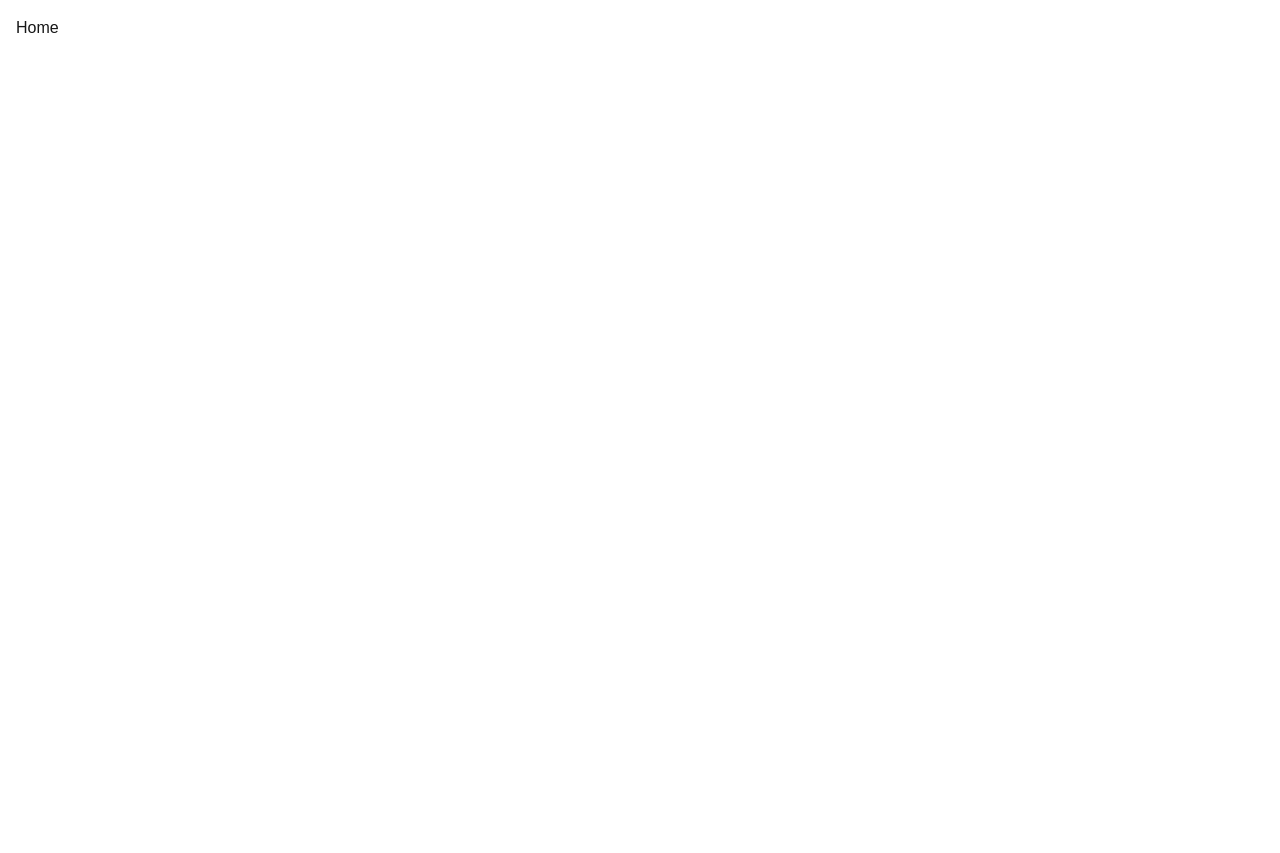
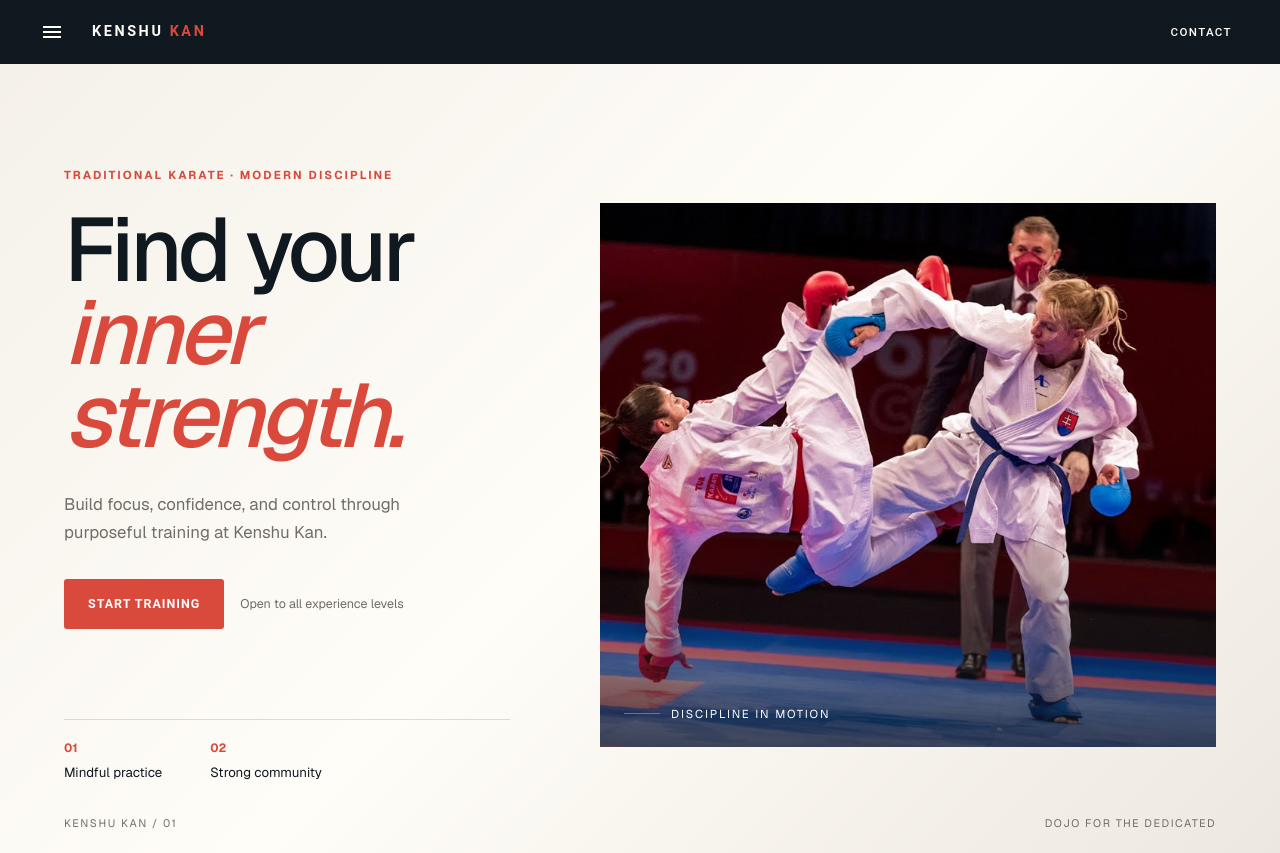
Before and after one commit to RokkerMomo/KarateApp, a Next.js app: page / in a window 1280 px wide. Before the commit the page ends 800 px from the top, so only its background shows below. Built offline with nearby package versions, Linux system fonts and the light colour scheme.

Commit message:
feat: add Material-UI and Emotion dependencies; include FrontIMG.jpg

```diff
--- a/app/globals.css
+++ b/app/globals.css
@@ -3,6 +3,12 @@
 :root {
   --background: #ffffff;
   --foreground: #171717;
+  --mainblue: #101820;
+  --mainred: #d94a3d;
+  --lightwhite: #f4f0e9;
+  --white: #fffdf8;
+  --muted: #716d67;
+  --line: rgba(16, 24, 32, 0.14);
 }
 
 @theme inline {
@@ -20,8 +26,205 @@
 }
 
 body {
-  background: var(--background);
+  background: var(--lightwhite);
   color: var(--foreground);
-  font-family: Arial, Helvetica, sans-serif;
-  padding: 1rem;
+  font-family: var(--font-geist-sans), sans-serif;
+  margin: 0;
 }
+
+.site-shell {
+  min-height: 100vh;
+  background: linear-gradient(135deg, #f4f0e9 0%, #fffdf8 52%, #ede8df 100%);
+}
+
+.hero {
+  max-width: 1380px;
+  min-height: calc(100vh - 64px);
+  margin: 0 auto;
+  padding: clamp(3rem, 8vw, 7rem) clamp(1.25rem, 5vw, 5rem) 2rem;
+  display: flex;
+  flex-direction: row;
+  justify-content: space-between;
+  align-items: center;
+  gap: clamp(2.5rem, 7vw, 8rem);
+  box-sizing: border-box;
+}
+
+.hero-copy {
+  flex: 1 1 42%;
+  max-width: 570px;
+  color: var(--mainblue);
+}
+
+.eyebrow {
+  color: var(--mainred);
+  font-size: 0.72rem;
+  font-weight: 700;
+  letter-spacing: 0.18em;
+  margin: 0 0 1.5rem;
+  text-transform: uppercase;
+}
+
+h1 {
+  font-size: clamp(3.6rem, 7vw, 7rem);
+  font-weight: 500;
+  letter-spacing: -0.05em;
+  line-height: 0.93;
+  margin: 0;
+}
+
+h1 span {
+  color: var(--mainred);
+  display: block;
+  font-style: italic;
+}
+
+.hero-description {
+  color: var(--muted);
+  font-size: 1.05rem;
+  line-height: 1.7;
+  margin: 2rem 0;
+  max-width: 390px;
+}
+
+.hero-actions {
+  display: flex;
+  align-items: center;
+  flex-wrap: wrap;
+  gap: 1rem;
+}
+
+.mainbutton {
+  background-color: var(--mainred) !important;
+  border-radius: 3px !important;
+  box-shadow: none !important;
+  font-size: 0.78rem !important;
+  font-weight: 700 !important;
+  letter-spacing: 0.08em !important;
+  padding: 0.9rem 1.5rem !important;
+  text-transform: uppercase !important;
+}
+
+.mainbutton:hover {
+  background-color: var(--mainblue) !important;
+}
+
+.hero-note {
+  color: var(--muted);
+  font-size: 0.78rem;
+}
+
+.hero-details {
+  border-top: 1px solid var(--line);
+  display: flex;
+  gap: 3rem;
+  margin-top: clamp(3rem, 7vw, 6rem);
+  padding-top: 1.2rem;
+}
+
+.hero-details div {
+  display: flex;
+  flex-direction: column;
+  gap: 0.35rem;
+}
+
+.hero-details strong {
+  color: var(--mainred);
+  font-size: 0.75rem;
+}
+
+.hero-details span {
+  color: var(--mainblue);
+  font-size: 0.83rem;
+}
+
+.imgcontainer {
+  background: var(--mainblue);
+  flex: 1 1 58%;
+  height: min(68vh, 680px);
+  min-height: 430px;
+  overflow: hidden;
+  position: relative;
+}
+
+.imgcontainer::after {
+  background: linear-gradient(180deg, transparent 60%, rgba(16, 24, 32, 0.72));
+  content: "";
+  inset: 0;
+  position: absolute;
+}
+
+.imgcontainer img {
+  object-fit: cover;
+  transition: transform 700ms ease;
+}
+
+.imgcontainer:hover img {
+  transform: scale(1.03);
+}
+
+.image-caption {
+  align-items: center;
+  bottom: 1.5rem;
+  color: var(--white);
+  display: flex;
+  font-size: 0.72rem;
+  gap: 0.7rem;
+  left: 1.5rem;
+  letter-spacing: 0.16em;
+  position: absolute;
+  text-transform: uppercase;
+  z-index: 1;
+}
+
+.caption-line {
+  background: var(--mainred);
+  height: 1px;
+  width: 36px;
+}
+
+.page-footer {
+  color: var(--muted);
+  display: flex;
+  font-size: 0.68rem;
+  justify-content: space-between;
+  letter-spacing: 0.14em;
+  margin: 0 auto;
+  max-width: 1380px;
+  padding: 0 clamp(1.25rem, 5vw, 5rem) 1.4rem;
+  text-transform: uppercase;
+}
+
+@media (max-width: 800px) {
+  .hero {
+    align-items: stretch;
+    flex-direction: column;
+    gap: 3rem;
+    padding-top: 3.5rem;
+  }
+
+  .hero-copy {
+    max-width: none;
+  }
+
+  .imgcontainer {
+    height: 58vh;
+    min-height: 360px;
+  }
+}
+
+@media (max-width: 480px) {
+  .hero {
+    padding-left: 1rem;
+    padding-right: 1rem;
+  }
+
+  .hero-details {
+    gap: 1.5rem;
+  }
+
+  .page-footer {
+    padding-left: 1rem;
+    padding-right: 1rem;
+  }
+}
--- a/app/page.tsx
+++ b/app/page.tsx
@@ -1,10 +1,53 @@
-import React from 'react'
+import Button from '@mui/material/Button';
+import Image from 'next/image';
+import FrontIMG from '../public/FrontIMG.jpg';
+import ButtonAppBar from '../components/navbar';
 
 const Home = () => {
   return (
-    <div>Home
+    <main className="site-shell">
+      <ButtonAppBar />
+      <section className="hero" aria-labelledby="hero-title">
+        <div className="hero-copy">
+          <p className="eyebrow">Traditional karate · Modern discipline</p>
+          <h1 id="hero-title">
+            Find your <span>inner strength.</span>
+          </h1>
+          <p className="hero-description">
+            Build focus, confidence, and control through purposeful training at
+            Kenshu Kan.
+          </p>
+          <div className="hero-actions">
+            <Button className="mainbutton" variant="contained">
+              Start training
+            </Button>
+            <span className="hero-note">Open to all experience levels</span>
+          </div>
+          <div className="hero-details" aria-label="Training details">
+            <div>
+              <strong>01</strong>
+              <span>Mindful practice</span>
+            </div>
+            <div>
+              <strong>02</strong>
+              <span>Strong community</span>
+            </div>
+          </div>
+      </div>
 
-    </div>
+        <div className="imgcontainer">
+          <Image src={FrontIMG} alt="Karate training at Kenshu Kan" fill priority />
+          <div className="image-caption">
+            <span className="caption-line" />
+            <span>Discipline in motion</span>
+          </div>
+        </div>
+      </section>
+      <footer className="page-footer">
+        <span>KENSHU KAN / 01</span>
+        <span>Dojo for the dedicated</span>
+      </footer>
+    </main>
   )
 }
 
--- /dev/null
+++ b/components/menu.tsx
@@ -0,0 +1,54 @@
+import * as React from 'react';
+import Button from '@mui/material/Button';
+import Menu from '@mui/material/Menu';
+import MenuItem from '@mui/material/MenuItem';
+import IconButton from '@mui/material/IconButton';
+import MenuIcon from '@mui/icons-material/Menu';
+
+export default function BasicMenu() {
+    const id = React.useId();
+    const buttonId = `${id}-button`;
+    const menuId = `${id}-menu`;
+    const [anchorEl, setAnchorEl] = React.useState<null | HTMLElement>(null);
+    const open = Boolean(anchorEl);
+    const handleClick = (event: React.MouseEvent<HTMLButtonElement>) => {
+        setAnchorEl(event.currentTarget);
+    };
+    const handleClose = () => {
+        setAnchorEl(null);
+    };
+
+    return (
+        <div>
+            <IconButton
+                size="large"
+                edge="start"
+                color="inherit"
+                aria-label="menu"
+                sx={{ mr: 2 }}
+                id={buttonId}
+                aria-controls={open ? menuId : undefined}
+                aria-haspopup="true"
+                aria-expanded={open}
+                onClick={handleClick}
+            >
+                <MenuIcon />
+            </IconButton>
+            <Menu
+                id={menuId}
+                anchorEl={anchorEl}
+                open={open}
+                onClose={handleClose}
+                slotProps={{
+                    list: {
+                        'aria-labelledby': buttonId,
+                    },
+                }}
+            >
+                <MenuItem onClick={handleClose}>Profile</MenuItem>
+                <MenuItem onClick={handleClose}>My account</MenuItem>
+                <MenuItem onClick={handleClose}>Logout</MenuItem>
+            </Menu>
+        </div>
+    );
+}
--- /dev/null
+++ b/components/navbar.tsx
@@ -0,0 +1,24 @@
+'use client'
+import AppBar from '@mui/material/AppBar';
+import Box from '@mui/material/Box';
+import Toolbar from '@mui/material/Toolbar';
+import Typography from '@mui/material/Typography';
+import Button from '@mui/material/Button';
+import BasicMenu from './menu';
+import '../app/globals.css'
+
+export default function ButtonAppBar() {
+  return (
+    <Box sx={{ flexGrow: 1 }}>
+      <AppBar position="static" elevation={0} sx={{ backgroundColor: 'var(--mainblue)', color: 'var(--white)' }}>
+        <Toolbar sx={{ minHeight: '64px !important', px: { xs: 2, md: 5 } }}>
+          <BasicMenu />
+          <Typography component="div" sx={{ flexGrow: 1, fontSize: '0.9rem', fontWeight: 700, letterSpacing: '0.18em' }}>
+            KENSHU <span style={{ color: 'var(--mainred)' }}>KAN</span>
+          </Typography>
+          <Button color="inherit" sx={{ fontSize: '0.72rem', letterSpacing: '0.12em' }}>CONTACT</Button>
+        </Toolbar>
+      </AppBar>
+    </Box>
+  );
+}
--- a/package.json
+++ b/package.json
@@ -9,6 +9,10 @@
     "lint": "eslint"
   },
   "dependencies": {
+    "@emotion/react": "^11.14.0",
+    "@emotion/styled": "^11.14.1",
+    "@mui/icons-material": "^9.4.0",
+    "@mui/material": "^9.4.0",
     "@supabase/ssr": "^0.12.7",
     "@supabase/supabase-js": "^2.117.2",
     "next": "16.3.6",
```
Also changed, not shown: public/FrontIMG.jpg (added), 1 other file (tests, documents, lock files or other folders).
